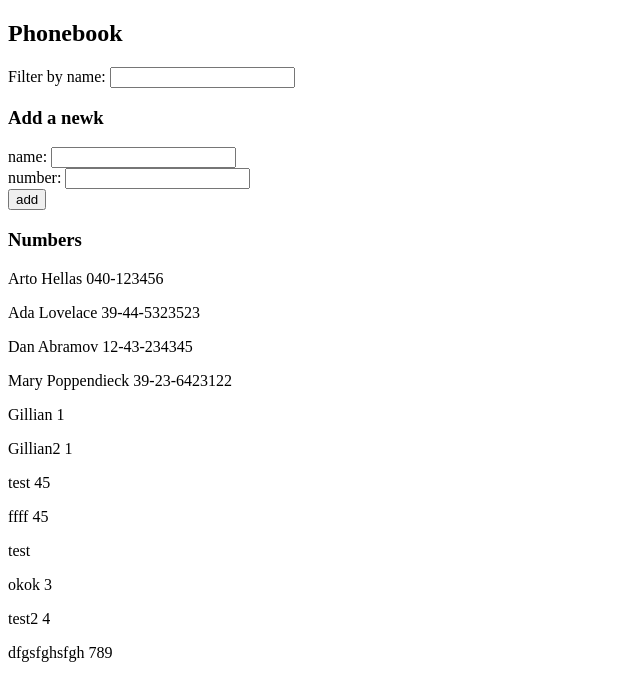
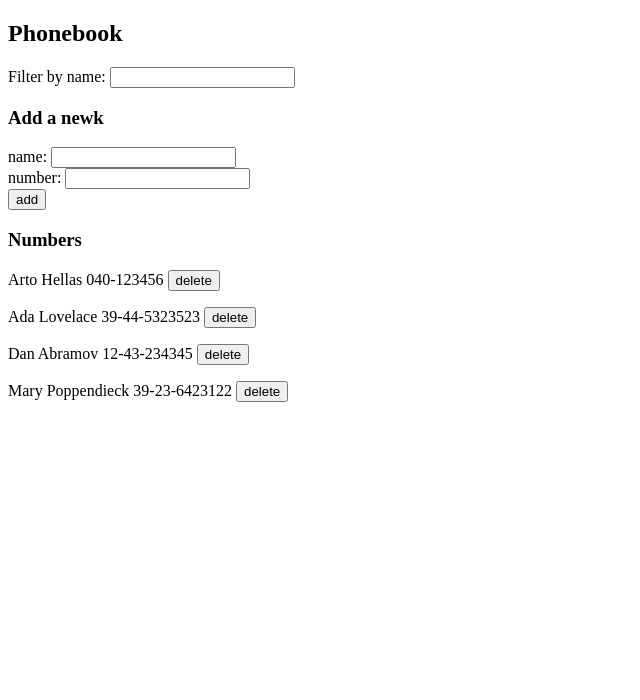
Before and after one commit to Gillian-Delvigne/full_stack_open, a React (Vite) app in the folder part2/phonebook/: page / in a window 1280 px wide. Shown: the top 700 px of the page, without its empty margins (0-640 px from the left). Built offline with nearby package versions, Linux system fonts and the light colour scheme; data requests are answered from the project's data file.

Commit message:
auto commit

```diff
--- a/part2/phonebook/db.json
+++ b/part2/phonebook/db.json
@@ -19,46 +19,6 @@
       "name": "Mary Poppendieck",
       "number": "39-23-6423122",
       "id": "4"
-    },
-    {
-      "id": "979a",
-      "name": "Gillian",
-      "number": "1"
-    },
-    {
-      "id": "d6a5",
-      "name": "Gillian2",
-      "number": "1"
-    },
-    {
-      "id": "8945",
-      "name": "test",
-      "number": "45"
-    },
-    {
-      "id": "7016",
-      "name": "ffff",
-      "number": "45"
-    },
-    {
-      "id": "2ee3",
-      "name": "test",
-      "number": ""
-    },
-    {
-      "id": "498d",
-      "name": "okok",
-      "number": "3"
-    },
-    {
-      "id": "77f9",
-      "name": "test2",
-      "number": "4"
-    },
-    {
-      "id": "f0b2",
-      "name": "dfgsfghsfgh",
-      "number": "789"
     }
   ]
 }
--- a/part2/phonebook/src/App.jsx
+++ b/part2/phonebook/src/App.jsx
@@ -1,6 +1,6 @@
 import { useEffect } from "react";
 
-import { addNewPerson, getAllPersons } from "./service/person";
+import { addNewPerson, getAllPersons, deletePerson } from "./service/person";
 import { useState } from "react";
 import { Filter } from "./components/Filter";
 import { Form } from "./components/Form";
@@ -59,6 +59,17 @@ const App = () => {
         setFilter(event.target.value);
     };
 
+    const handleDeletion = (person) => {
+        if (window.confirm(`Do you want to delete ${person.name}?`)) {
+            deletePerson(person).then(() => {
+                const newList = persons.filter((p) => {
+                    return p.id !== person.id;
+                });
+                setPersons(newList);
+            });
+        }
+    };
+
     useEffect(() => {
         getAllPersons().then((persons) => setPersons(persons));
     }, []);
@@ -76,7 +87,7 @@ const App = () => {
                 handleNum={handleNum}
             />
             <h3>Numbers</h3>
-            <Persons persons={personsToShow} />
+            <Persons persons={personsToShow} handleDeletion={handleDeletion} />
         </div>
     );
 };
--- a/part2/phonebook/src/components/Persons.jsx
+++ b/part2/phonebook/src/components/Persons.jsx
@@ -1,11 +1,14 @@
-export const Persons = ({ persons }) => {
+export const Persons = ({ persons, handleDeletion }) => {
     return (
         <div>
-            {persons.map((person) => (
-                <p key={person.id}>
-                    {person.name} {person.number}
-                </p>
-            ))}
+            {persons.map((person) => {
+                return (
+                    <p key={person.id}>
+                        {person.name} {person.number}{" "}
+                        <button onClick={() => handleDeletion(person)}>delete</button>
+                    </p>
+                );
+            })}
         </div>
     );
 };
--- a/part2/phonebook/src/service/person.js
+++ b/part2/phonebook/src/service/person.js
@@ -19,4 +19,13 @@ const addNewPerson = (person) => {
         .catch((error) => alert(error));
 };
 
-export { getAllPersons, addNewPerson };
+const deletePerson = (person) => {
+    const request = axios.delete(`${baseUrl}/${person.id}`);
+    return request
+        .then((response) => {
+            if (response.status === 200) return response;
+        })
+        .catch((error) => alert(error));
+};
+
+export { getAllPersons, addNewPerson, deletePerson };
```
